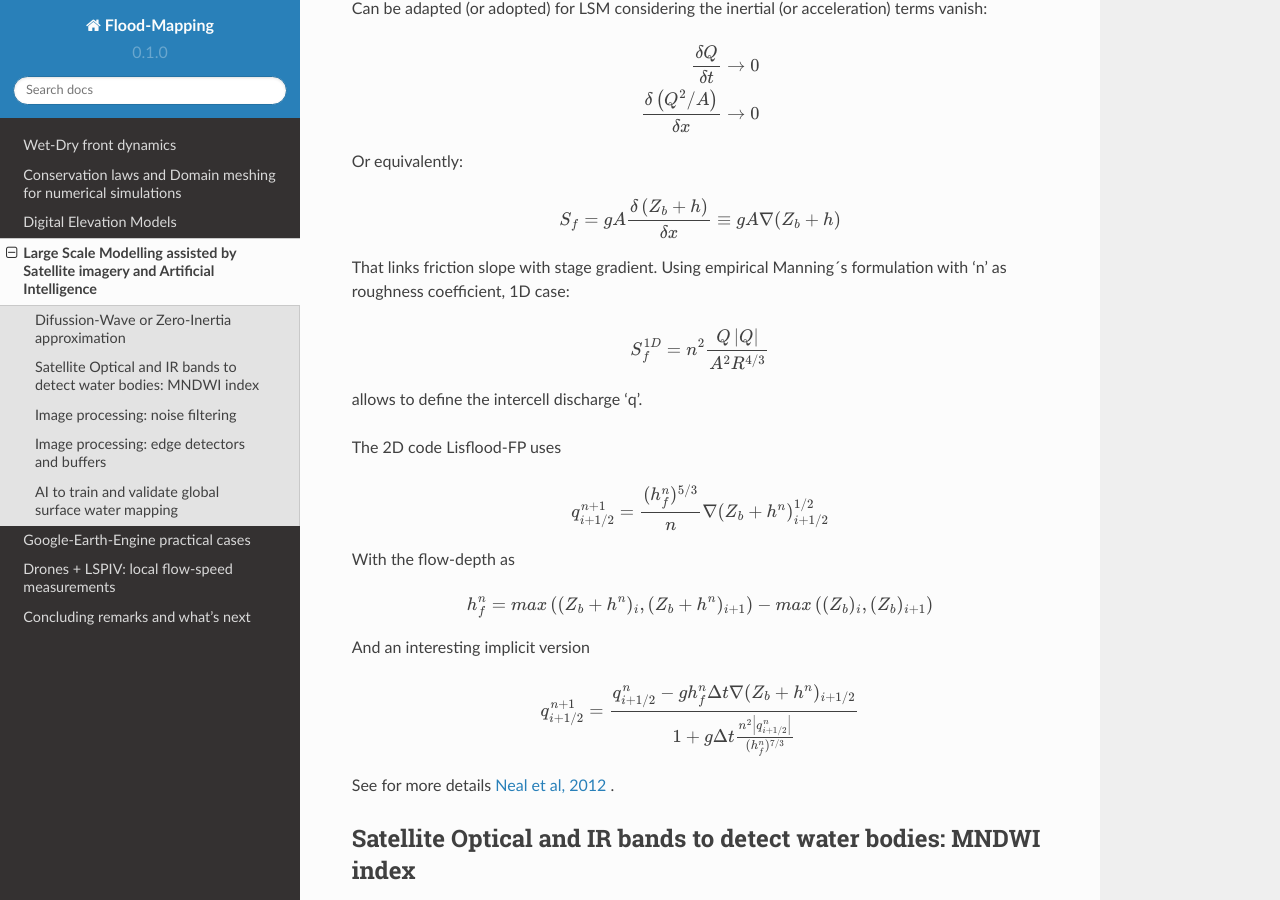
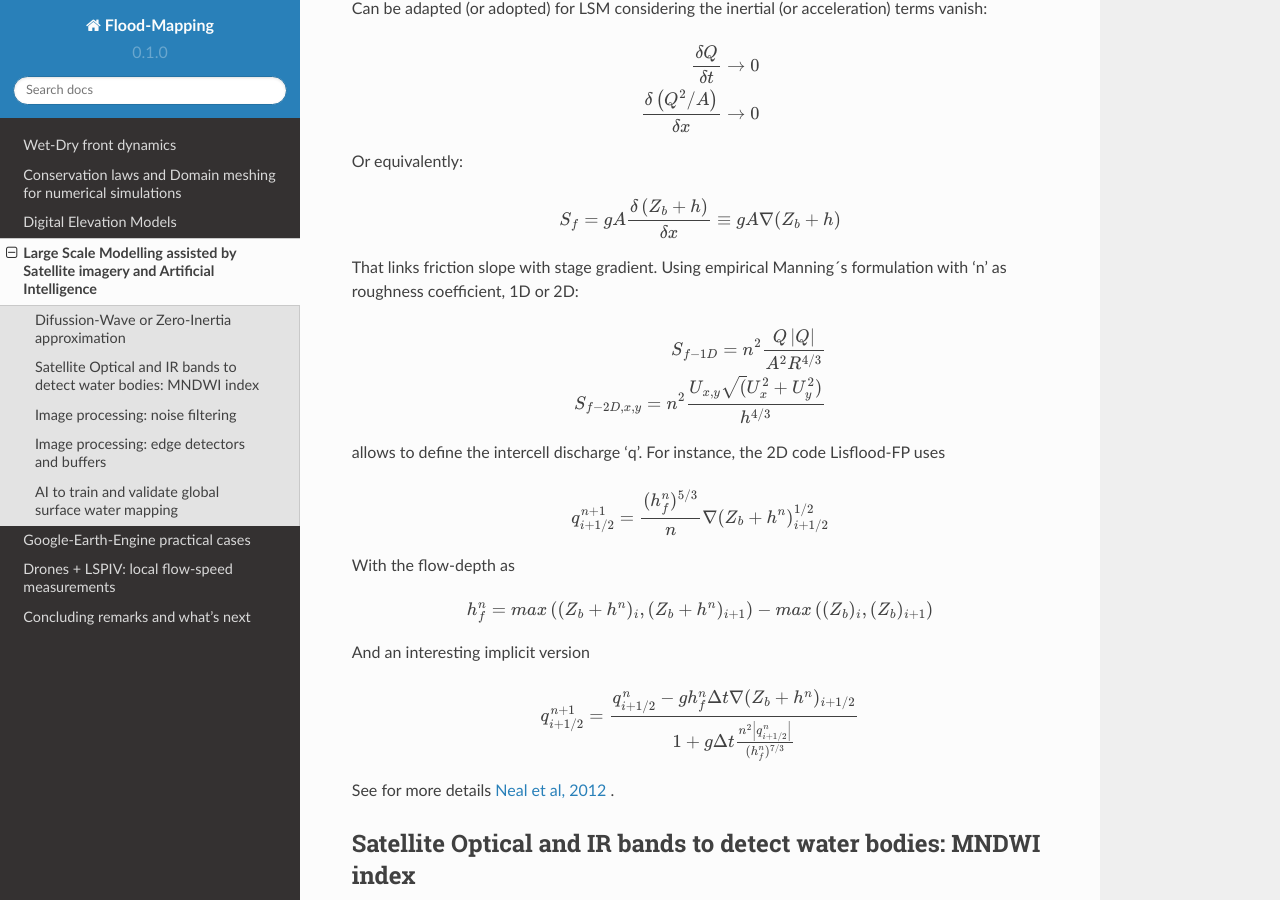
Before and after one commit to ivillamadrid/FloodMapping, a Sphinx documentation site: the page built from docs/source/lsm.rst, in a window 1280 px wide and 900 px high, scrolled down 738 px. Built offline with Sphinx 7.4.7 and the Read the Docs theme 2.0.0, drawn with Linux system fonts in a browser that asks for light colours.

Commit message:
Update lsm.rst

```diff
--- a/docs/source/lsm.rst
+++ b/docs/source/lsm.rst
@@ -51,16 +51,15 @@ Or equivalently:
   S_f = gA \frac{\delta \left( Z_b+h \right)} {\delta x} \equiv gA \nabla (Z_b+h)\\
 
 
-That links friction slope with stage gradient. Using empirical Manning´s formulation with 'n' as roughness coefficient,  1D case:
+That links friction slope with stage gradient. Using empirical Manning´s formulation with 'n' as roughness coefficient,  1D or 2D:
 
 .. math::
 
-  S^{1D}_f=n^2 \frac{Q \left| Q \right| }{A^2 R^{4/3}}
+  S_{f-1D}=n^2 \frac{Q \left| Q \right| }{A^2 R^{4/3}} \\
+  S_{f-2D, x, y}=n^2 \frac{U_{x, y} \sqrt(U_x^2+U_y^2) }{h^{4/3}} \\
 
 
-allows to define the intercell discharge 'q'.
-
-The 2D code Lisflood-FP uses
+allows to define the intercell discharge 'q'. For instance, the 2D code Lisflood-FP uses
 
 .. math::
 
```
